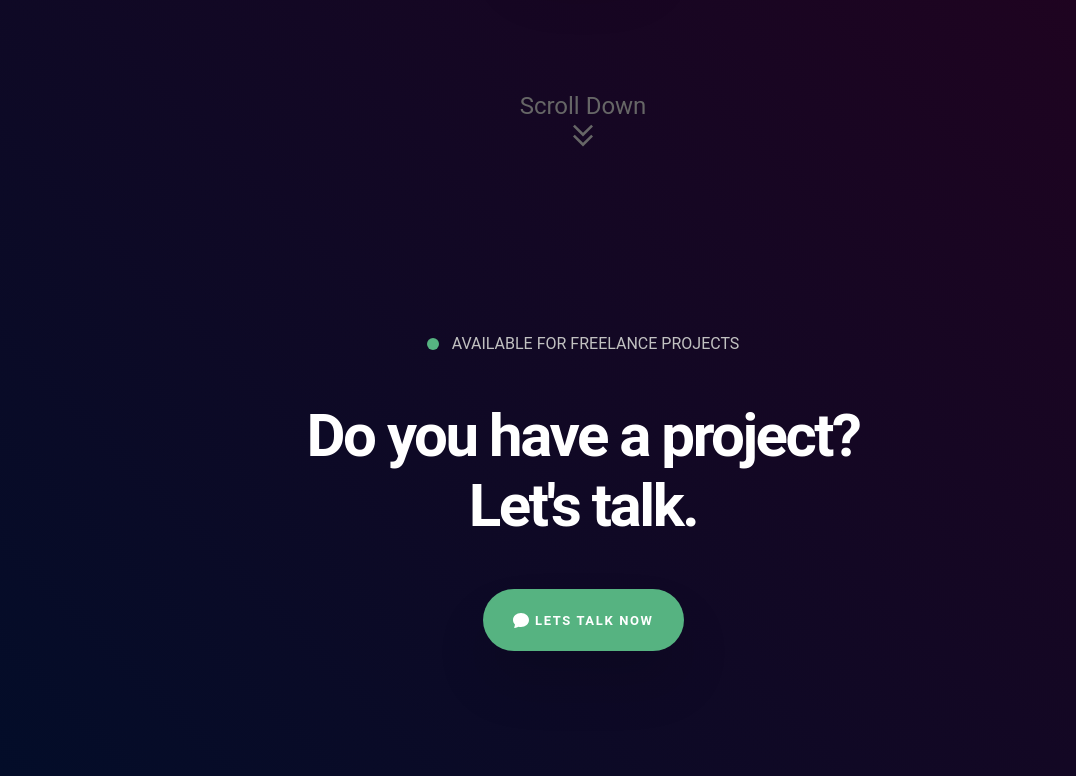
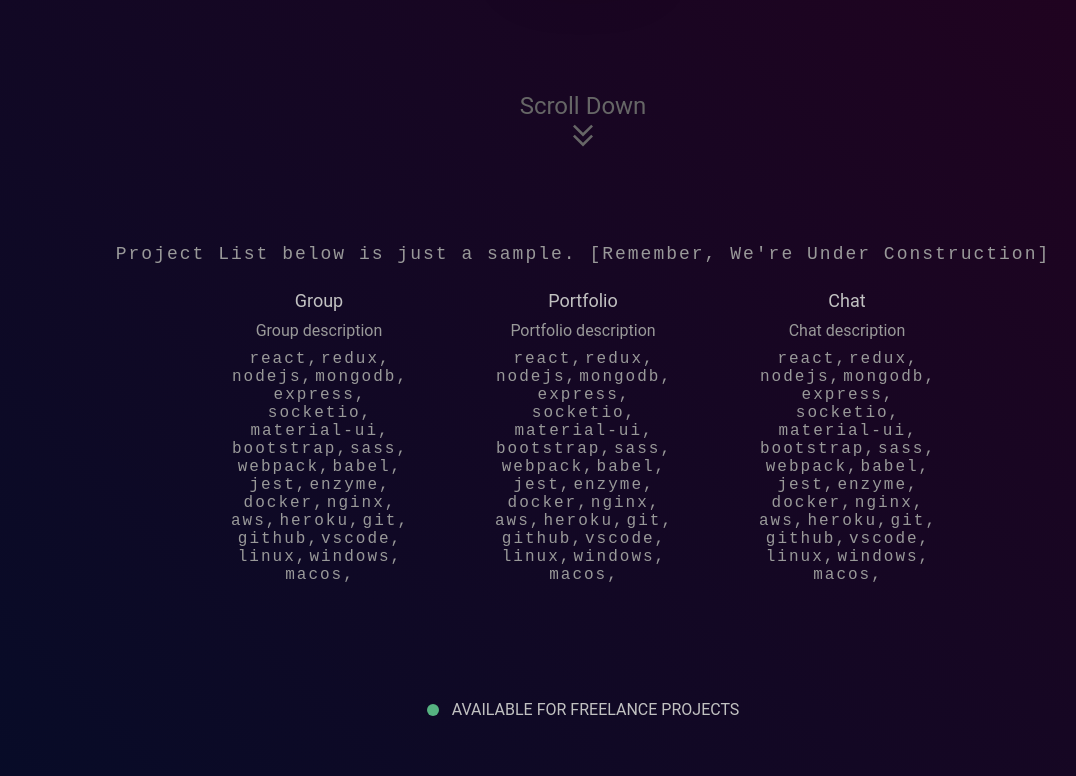
Before and after one commit to MohammadDanishJ/portfolio, a React (Create React App) app: page / in a window 1280 px wide. Shown: the part 566-1342 px from the top of the page, without its empty margins (57-1133 px from the left). Built offline with nearby package versions, Linux system fonts and the light colour scheme.

Commit message:
added sample project list and show in UI

```diff
--- /dev/null
+++ b/src/data/index.js
@@ -0,0 +1,26 @@
+export const projects = [{
+    id: 1,
+    title: 'Group',
+    description: 'Group description',
+    image: 'group.png',
+    url: '',
+    github: '',
+    technologies: ['react', 'redux', 'nodejs', 'mongodb', 'express', 'socketio', 'material-ui', 'bootstrap', 'sass', 'webpack', 'babel', 'jest', 'enzyme', 'docker', 'nginx', 'aws', 'heroku', 'git', 'github', 'vscode', 'linux', 'windows', 'macos']
+}, {
+    id: 2,
+    title: 'Portfolio',
+    description: 'Portfolio description',
+    image: 'portfolio.png',
+    url: '',
+    github: '',
+    technologies: ['react', 'redux', 'nodejs', 'mongodb', 'express', 'socketio', 'material-ui', 'bootstrap', 'sass', 'webpack', 'babel', 'jest', 'enzyme', 'docker', 'nginx', 'aws', 'heroku', 'git', 'github', 'vscode', 'linux', 'windows', 'macos']
+}, {
+    id: 3,
+    title: 'Chat',
+    description: 'Chat description',
+    image: 'chat.png',
+    url: '',
+    github: '',
+    technologies: ['react', 'redux', 'nodejs', 'mongodb', 'express', 'socketio', 'material-ui', 'bootstrap', 'sass', 'webpack', 'babel', 'jest', 'enzyme', 'docker', 'nginx', 'aws', 'heroku', 'git', 'github', 'vscode', 'linux', 'windows', 'macos']
+}
+]
--- a/src/pages/Home/index.jsx
+++ b/src/pages/Home/index.jsx
@@ -1,24 +1,115 @@
-import React from 'react'
-import {ContactSection, FooterSection, LandingSection} from '../../components/'
+import React from "react";
+import {
+  ContactSection,
+  FooterSection,
+  LandingSection,
+} from "../../components/";
+import { projects } from "../../data";
 
 const Home = () => {
   return (
     <main>
       {/* <!-- Under Construction --> */}
-      <div className="pfx t0 pt-.5 pb-.5 pl-.5 pr-.5 p12"
-        style={{ zIndex: 1, background: 'linear-gradient(45deg, rgba(0, 14, 42, 0.6), rgba(41, 0, 29, 0.6))', borderRadius:'0 0 20px 0', boxShadow: '0 0 20px rgb(56,56,56)', cursor: 'default'}}>We're
-        Under Construction</div>
+      <div
+        className="pfx t0 pt-.5 pb-.5 pl-.5 pr-.5 p12"
+        style={{
+          zIndex: 1,
+          background:
+            "linear-gradient(45deg, rgba(0, 14, 42, 0.6), rgba(41, 0, 29, 0.6))",
+          borderRadius: "0 0 20px 0",
+          boxShadow: "0 0 20px rgb(56,56,56)",
+          cursor: "default",
+        }}
+      >
+        We're Under Construction
+      </div>
       {/* <!-- Under Construction --> */}
 
       {/* Previous version tag */}
-      <a target='_blank' rel='noreferrer' href='https://portfolio-discarded.netlify.app' className="pfx t0 r0 pt-.5 pb-.5 pl-.5 pr-.5 p12"  style={{ zIndex: 1, background: 'linear-gradient(45deg, rgba(0, 14, 42, 0.6), rgba(41, 0, 29, 0.6))', borderRadius:'0 0 0 20px', boxShadow: '0 0 20px rgb(56,56,56)' }}>Click to visit previous version</a>
+      <a
+        target="_blank"
+        rel="noreferrer"
+        href="https://portfolio-discarded.netlify.app"
+        className="pfx t0 r0 pt-.5 pb-.5 pl-.5 pr-.5 p12"
+        style={{
+          zIndex: 1,
+          background:
+            "linear-gradient(45deg, rgba(0, 14, 42, 0.6), rgba(41, 0, 29, 0.6))",
+          borderRadius: "0 0 0 20px",
+          boxShadow: "0 0 20px rgb(56,56,56)",
+        }}
+      >
+        Click to visit previous version
+      </a>
       {/* Previous version tag */}
 
       <LandingSection />
-      <ContactSection/>
-      <FooterSection/>
+
+      <section className="lhinit fl fl-c fl-d-cl">
+        <p
+          style={{
+            fontSize: 18,
+            color: "#999",
+            letterSpacing: 2,
+            paddingTop: 10,
+            fontFamily: "monospace",
+          }}
+        >
+          Project List below is just a sample. [Remember, We're Under
+          Construction]
+        </p>
+        <div className="fl fl-c">
+          {projects.map((project, index) => (
+            <div
+              className="lhinit fl fl-c fl-d-cl p12"
+              key={index}
+              id={project.id}
+            >
+              <div
+                className="fl text-center"
+                style={{
+                  fontSize: 18,
+                  paddingTop: 10,
+                }}
+              >
+                {project.title}
+              </div>
+              <div
+                className="fl text-center"
+                style={{
+                  fontSize: 16,
+                  color: "#999",
+                  paddingTop: 10,
+                }}
+              >
+                {project.description}
+              </div>
+              <div
+                className="fl fl-c text-center fl-ww"
+                style={{
+                  width: 200,
+                  fontSize: 16,
+                  color: "#999",
+                  letterSpacing: 2,
+                  paddingTop: 10,
+                  fontFamily: "monospace",
+                }}
+              >
+                {project.technologies.map((technology, index) => (
+                  <div style={{ marginLeft: 2 }} key={index}>
+                    {technology},{" "}
+                  </div>
+                ))}
+              </div>
+            </div>
+          ))}
+        </div>
+      </section>
+
+      <ContactSection />
+      <FooterSection />
     </main>
-  )
-}
+  );
+};
 
-export default Home
+export default Home;
```
